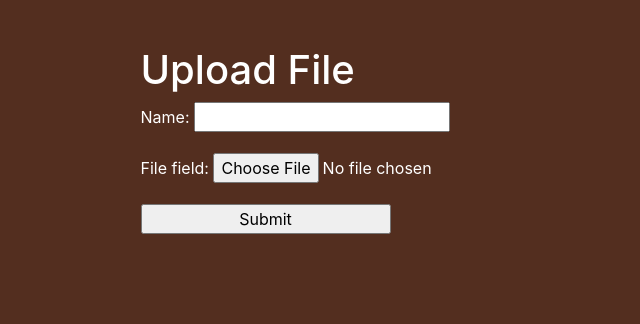
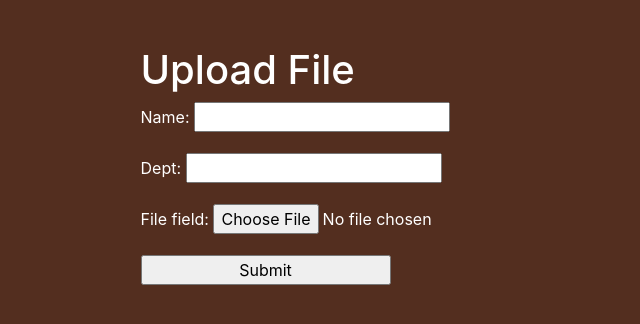
Before and after one commit to anubhavrawal/classscheduler, a Django app: page /upload in a window 1280 px wide. Shown: the part 56-380 px from the top of the page, without its empty margins (0-640 px from the left). Run offline with Django 3.2, Linux system fonts and the light colour scheme; some libraries are stand-ins or nearby versions.

Commit message:
Upload has a new field department

```diff
--- a/scheduler/Schedule_parser.py
+++ b/scheduler/Schedule_parser.py
@@ -93,7 +93,7 @@ def adjust_dates(line):
 import pymysql.cursors
 import pymysql
 
-def semParser (semesterName, content):
+def semParser (semesterName, department, content):
     global classes
     global temp
     global temp_days
@@ -132,11 +132,12 @@ def semParser (semesterName, content):
     print(db_col_list)
     print(len(db_col_list))
 
+    '''
     header_map_df = pd.DataFrame()
     header_map_df.insert (0, "PageName", ['scheduler_semester'] * len(excel_col))
     header_map_df.insert (1, "CSVheader", excel_col )
     header_map_df.insert (1, "DBheader", db_col_list )
-
+    '''
     #print("Processing excel header information")
 
     '''
--- a/scheduler/forms.py
+++ b/scheduler/forms.py
@@ -1,12 +1,13 @@
 from django import forms
-from django.db.models.base import Model
 from django.forms import ModelForm
 from .models import Rooms, fields
 
 
 class UploadFileForm(forms.Form):
     name = forms.CharField()
-    File_field = forms.FileField()
+    dept = forms.CharField()
+    file_field = forms.FileField()
+
 
 class UpdateForm(ModelForm):
     class Meta:
--- a/scheduler/templates/scheduler/home.html
+++ b/scheduler/templates/scheduler/home.html
@@ -13,7 +13,7 @@
 <div class="row mx-auto">
     <div class="col-md-8 col-sm-12 mx-auto">
         <div class="card mx-auto">
-            <h3 class="card-header text-center font-weight-bold text-uppercase py-4">Instructors</h3>
+            <h3 class="card-header text-center font-weight-bold text-uppercase py-4">Home</h3>
                 <div class="card-body">
 
                     <div id="table" class="table-editable">
--- a/scheduler/views.py
+++ b/scheduler/views.py
@@ -104,7 +104,7 @@ def upload_view(request):
     if request.POST:
         form = UploadFileForm(request.POST, request.FILES)
         if form.is_valid():
-            semParser(form['name'].data,request.FILES.get('File_field'))
+            semParser(form['name'].data, form['dept'].data, request.FILES.get('file_field'))
     else:
         form = UploadFileForm()
 
```
